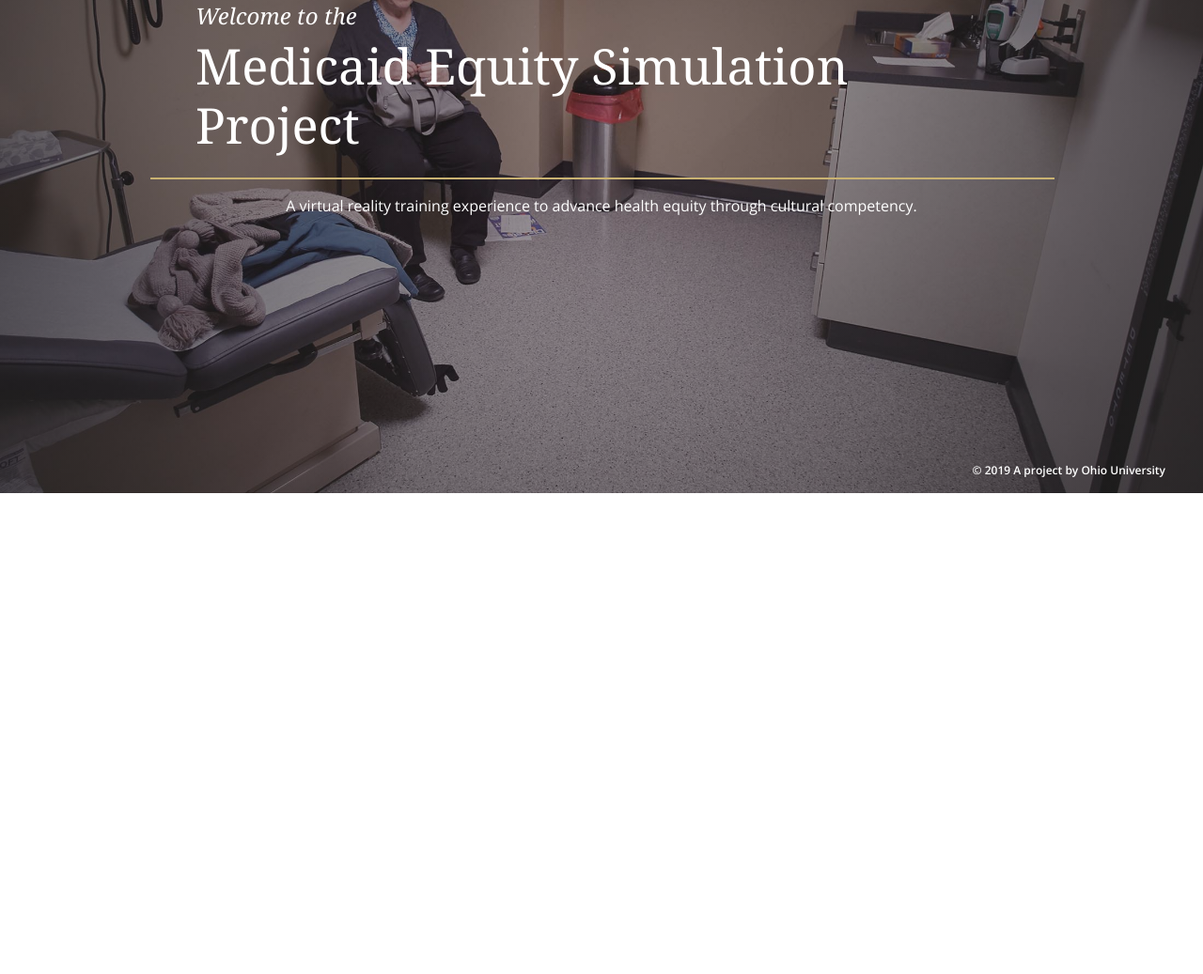
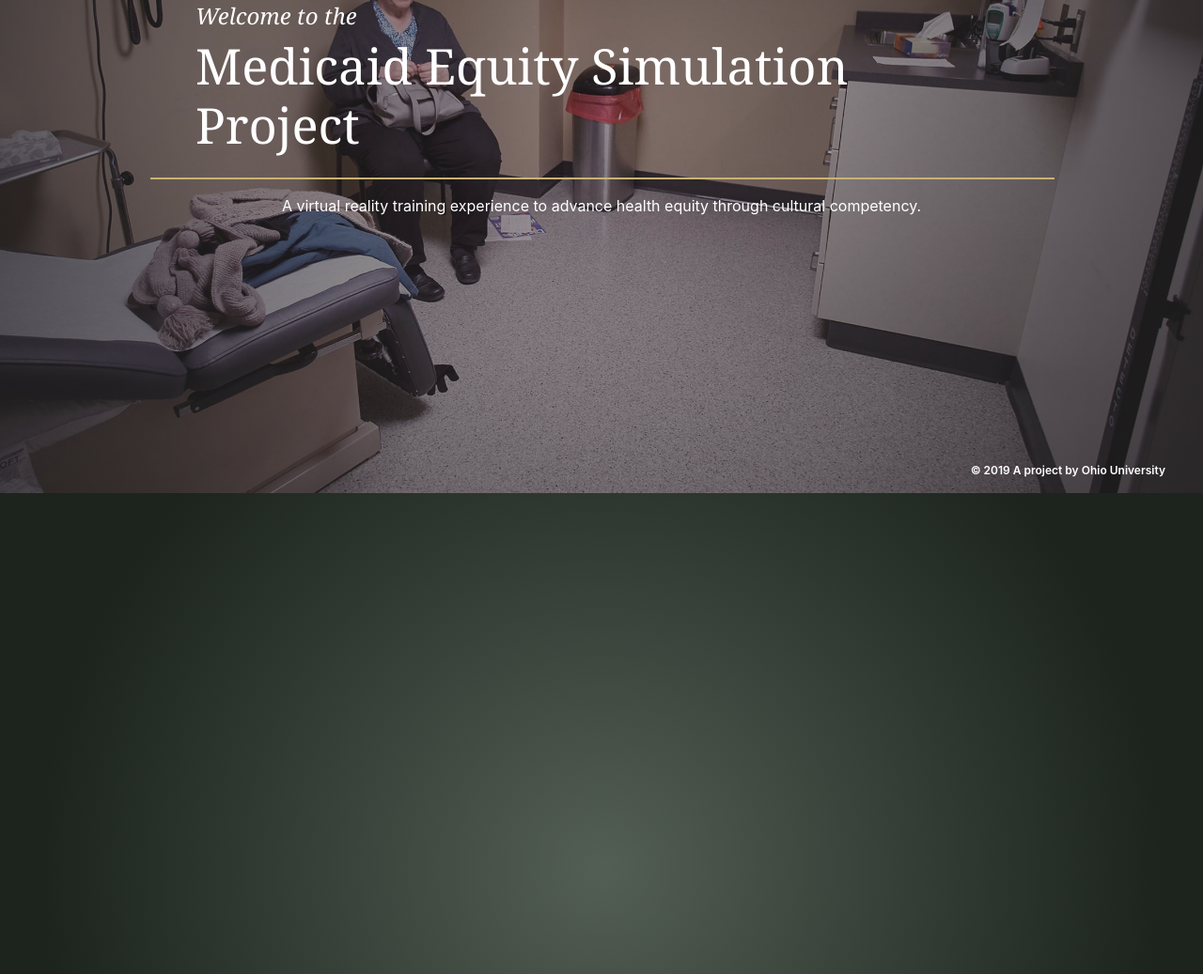
Before and after one commit to beckysell/MESP, a plain HTML site: page index.html in a window 1280 px wide. Shown: the part 275-1312 px from the top of the page at 94% size. Before the commit the page ends 800 px from the top, so only its background shows below. Drawn offline with nearby package versions, Linux system fonts and the light colour scheme.

Commit message:
add fade-out screen/bg

```diff
--- a/css/style.css
+++ b/css/style.css
@@ -1,4 +1,4 @@
-/* Body copy FONT  font-family: 'Open Sans', sans-serif; */
+ t/* Body copy FONT  font-family: 'Open Sans', sans-serif; */
 
 body {
     margin: 0;
@@ -95,6 +95,14 @@
 #main-title p {
     width: 90%;
     text-align: center;
+    color: #FFF;
+}
+
+/*------------ Main 2fade-out --------------*/
+#fade-out {
+    width: 100%;
+    min-height: 100vh;
+    background: radial-gradient(circle, rgba(83,94,84,1) 0%, rgba(28,36,29,1) 79%);
 }
 
 
--- a/index.html
+++ b/index.html
@@ -42,7 +42,7 @@
       </div>
     </div>
 
-  <!-- Page Content -->
+  <!-- LANDING PAGE -->
   <section id="main">
     <div class="container- d-flex align-items-center" id="main-cont">
         <div class="row d-flex justify-content-center" id="main-title-cont">
@@ -51,10 +51,27 @@
           <h1>Medicaid Equity Simulation Project</h1>
           <hr>
           <p>A virtual reality training experience to advance health equity through cultural competency.</p>
-        </div> <!-- close .col -->
         </div> <!-- close #main-title -->
+        </div> <!-- close #main-title-cont -->
     </div> <!-- close #main-cont -->
-  </section>
+  </section> <!-- close #main -->
+
+
+<!-- 2 FADE OUT -->
+    <section id="fade-out">
+    </section>
+
+<!-- 3 Appalachia Map -->
+    <section id="app-map">
+
+
+    </section>
+
+
+
+
+
+
 
   <!-- jQuery -->
   <script src="https://code.jquery.com/jquery-3.3.1.slim.min.js" integrity="sha384-q8i/X+965DzO0rT7abK41JStQIAqVgRVzpbzo5smXKp4YfRvH+8abtTE1Pi6jizo" crossorigin="anonymous"></script>
```
